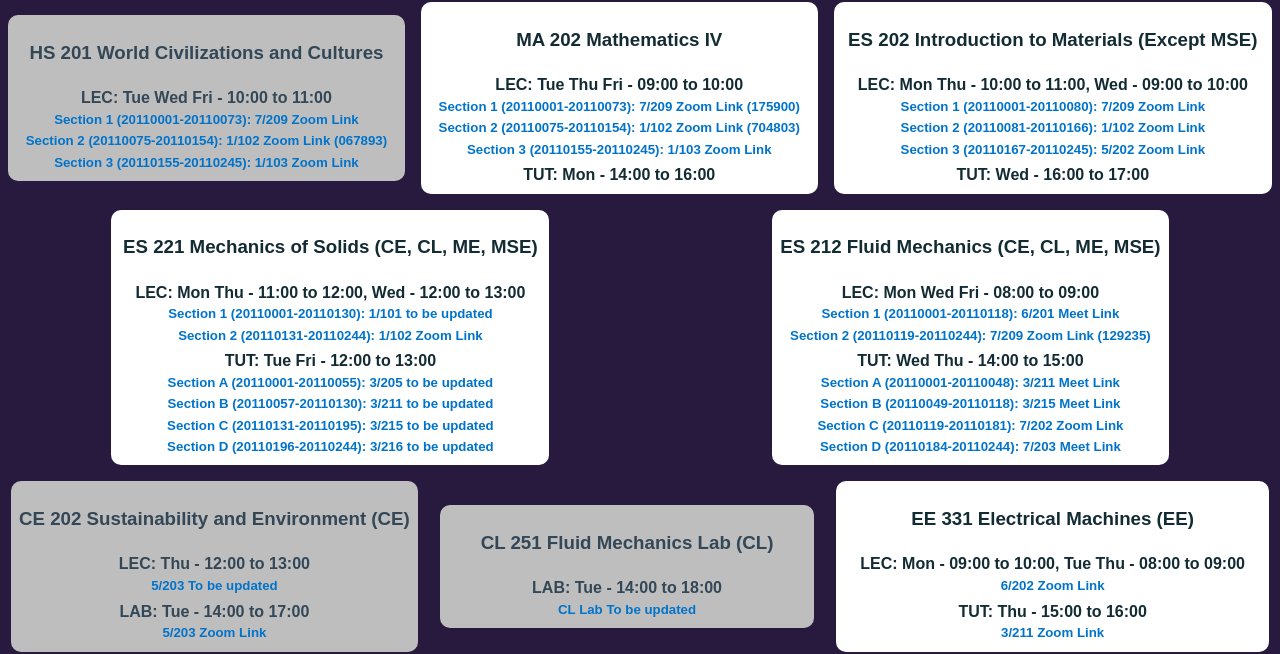
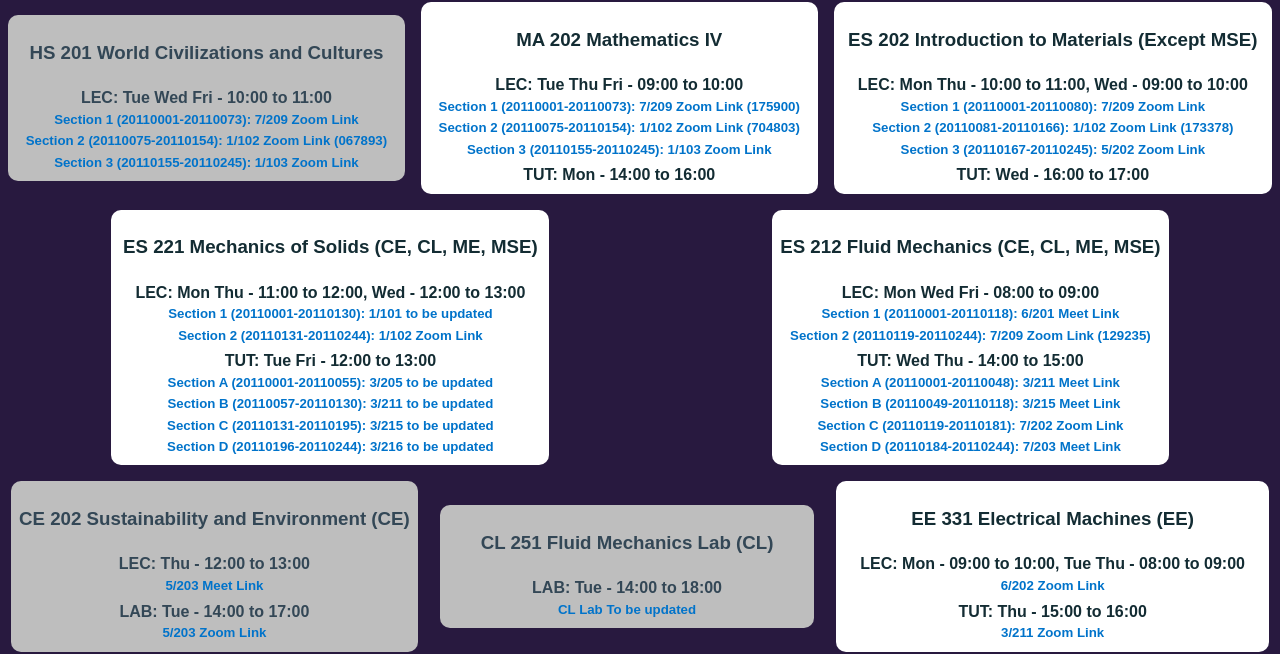
Before and after one commit to mk-mukul/btech20-iitgn, a React (Create React App) app: page / in a window 1280 px wide. Shown: the part 218-872 px from the top of the page. Built offline with nearby package versions, Linux system fonts and the light colour scheme; no server answers.

Commit message:
update data

```diff
--- a/src/containers/btech20/data.js
+++ b/src/containers/btech20/data.js
@@ -86,7 +86,7 @@ export const data = [
                       "link": "https://iitgn-ac-in.zoom.us/j/96526389474?pwd=bUNtSTZRajRjL0F5QXQxN0M1TGVnUT09"
                   },
                   {
-                      "section": "Section 2 (20110081-20110166): 1/102 Zoom Link",
+                      "section": "Section 2 (20110081-20110166): 1/102 Zoom Link (173378)",
                       "link": "https://iitgn-ac-in.zoom.us/j/99331781507?pwd=SGY0eGRzS29qM21Ia2Q5VnI4eUVvUT09"
                   },
                   {
@@ -191,8 +191,8 @@ export const data = [
                 "time": "LEC: Thu - 12:00 to 13:00",
                 "section": [
                     {
-                        "section": "5/203 To be updated",
-                      //   "link": "https://iitgn-ac-in.zoom.us/j/98048384911?pwd=NzI1WktPOUF5VklBT2lFMmtOQktsdz09"
+                        "section": "5/203 Meet Link",
+                        "link": "https://meet.google.com/bvn-nuqp-eas"
                     }
                 ]
             },
```
